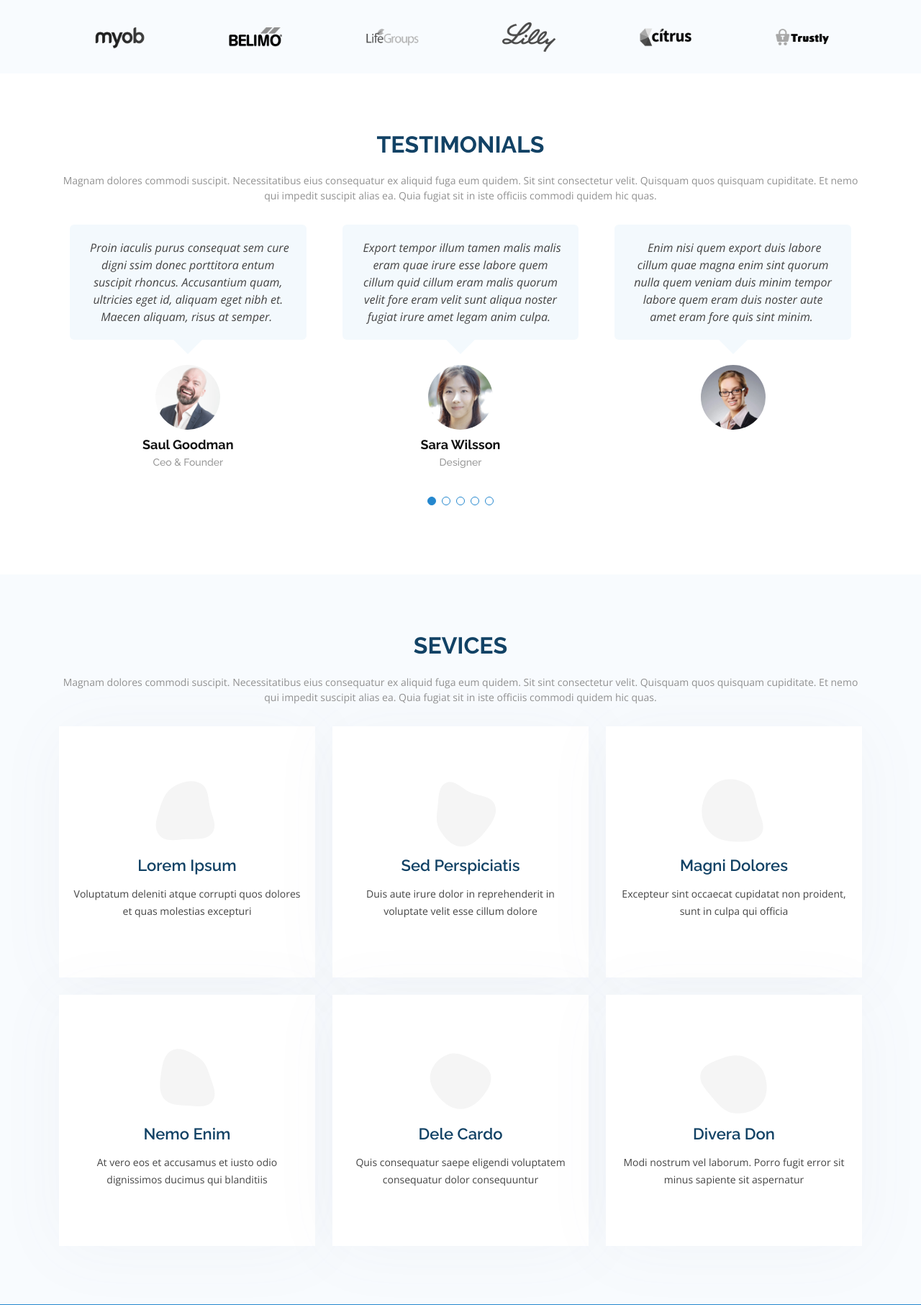
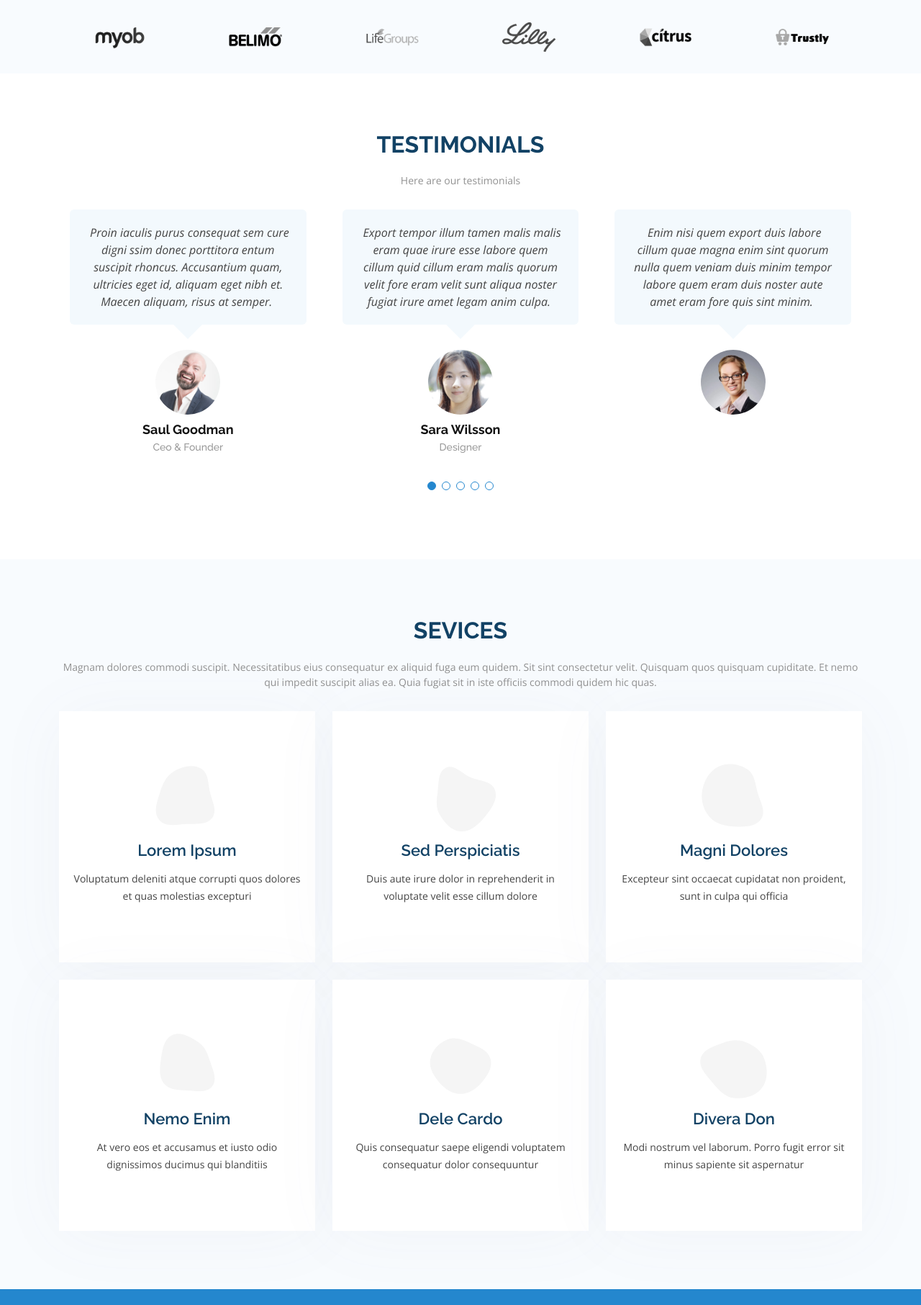
Before and after one commit to kibetamos/mars, a Django app: template venus/templates/index.html in a window 1280 px wide. Shown: the part 1157-2970 px from the top of the page at 72% size. Run offline with Django 3.2, Linux system fonts and the light colour scheme; the template is opened without the code that fills it, so the values that code supplies are empty; some libraries are stand-ins or nearby versions.

Commit message:
first commit

```diff
--- a/venus/templates/index.html
+++ b/venus/templates/index.html
@@ -263,7 +263,7 @@
 
         <div class="section-title">
           <h2>Testimonials</h2>
-          <p>Magnam dolores commodi suscipit. Necessitatibus eius consequatur ex aliquid fuga eum quidem. Sit sint consectetur velit. Quisquam quos quisquam cupiditate. Et nemo qui impedit suscipit alias ea. Quia fugiat sit in iste officiis commodi quidem hic quas.</p>
+          <p>Here are our testimonials </p>
         </div>
 
         <div class="testimonials-slider swiper-container" data-aos="fade-up" data-aos-delay="100">
```
